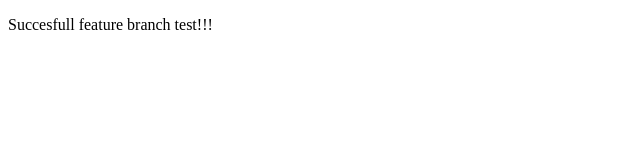
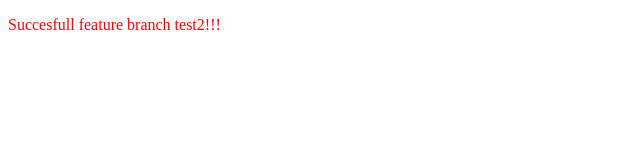
Before and after one commit to Parvaldnieks/git-flow-test, a plain HTML site: page index.html in a window 1280 px wide. Shown: the whole page, without its empty margins (0-640 px from the left). Drawn offline with Linux system fonts and the light colour scheme.

Commit message:
Added color to the name

```diff
--- a/index.css
+++ b/index.css
@@ -0,0 +1,3 @@
+p {
+    color: red;
+}
--- a/index.html
+++ b/index.html
@@ -3,9 +3,11 @@
 <head>
     <meta charset="UTF-8">
     <meta name="viewport" content="width=device-width, initial-scale=1.0">
+    <link rel="stylesheet" href="index.css">
+
     <title>Feature</title>
 </head>
 <body>
-    <p>Succesfull feature branch test!!!</p>
+    <p>Succesfull feature branch test2!!!</p>
 </body>
 </html>
```
